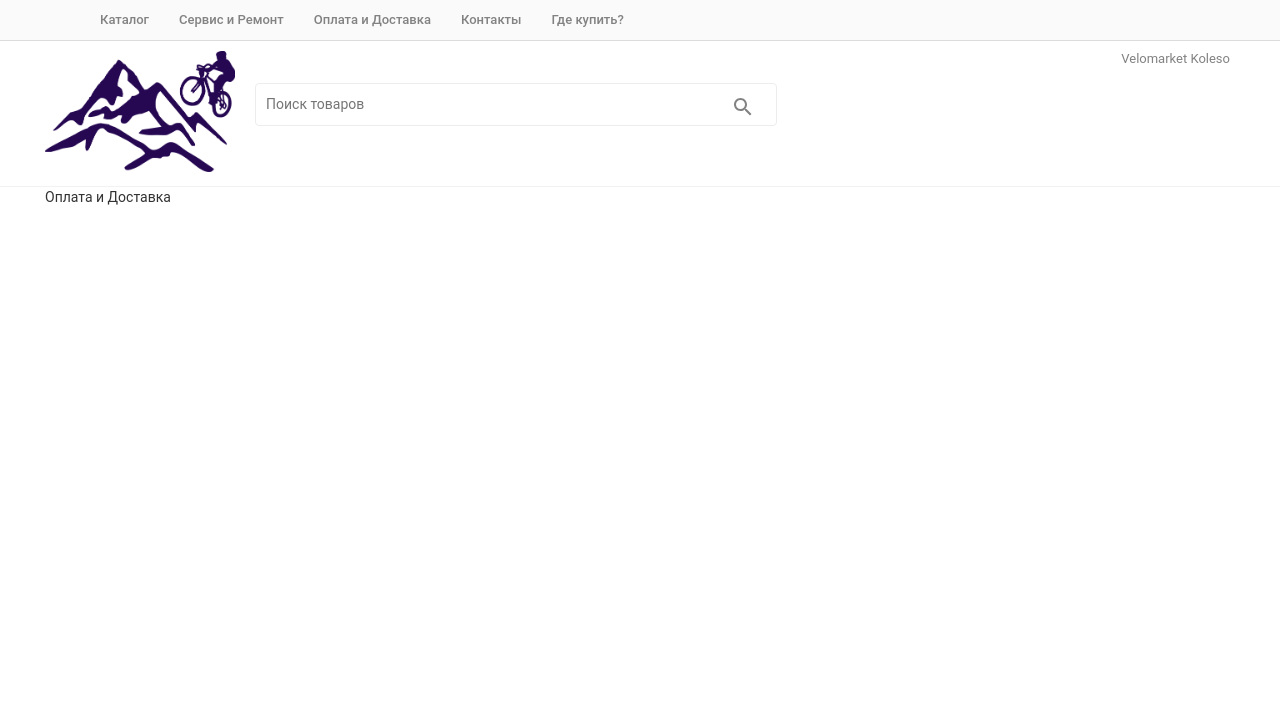
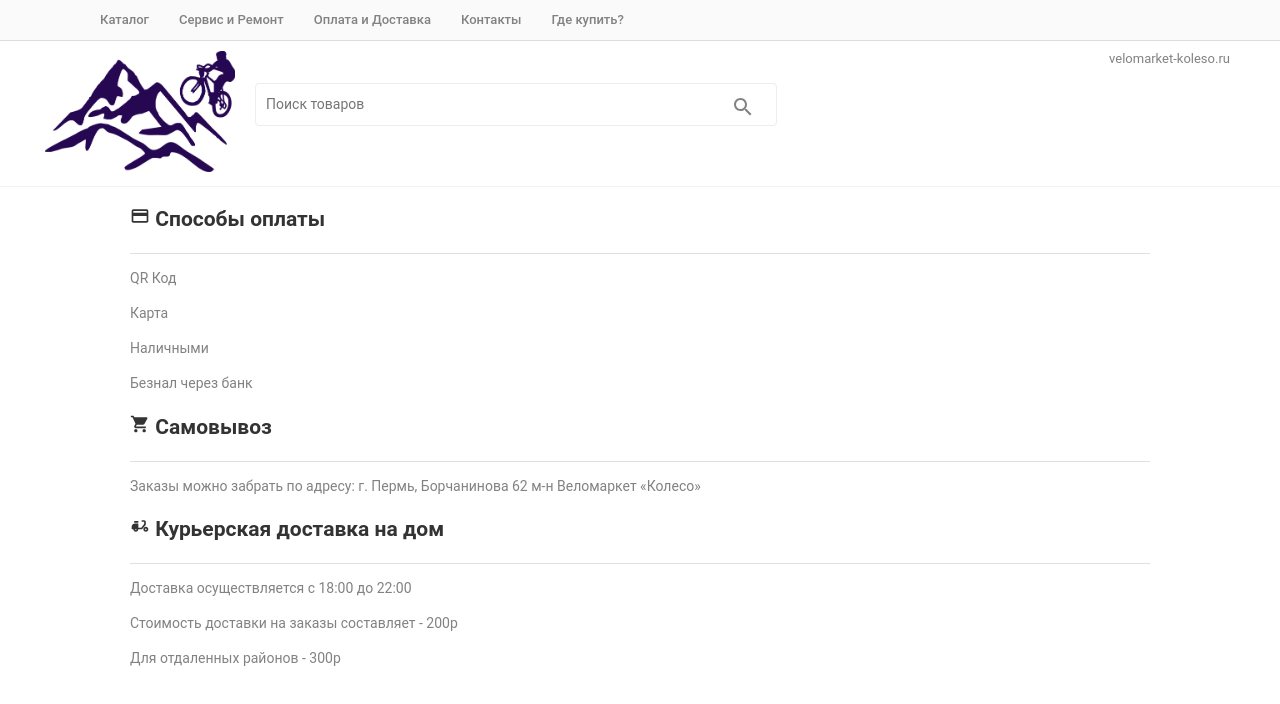
Before and after one commit to velheorr/velomarket, a React (Create React App) app: page /delivery in a window 1280 px wide. Shown: the top 704 px of the page. Built offline with nearby package versions, Linux system fonts and the light colour scheme.

Commit message:
All pages tpl

```diff
--- a/src/App.css
+++ b/src/App.css
@@ -98,5 +98,6 @@
 }
 
 .mainBody {
-    padding: 0 45px;
+    /*padding: 0 45px;*/
+    padding: 0 130px;
 }
--- a/src/pages/Catalog/Catalog.jsx
+++ b/src/pages/Catalog/Catalog.jsx
@@ -1,9 +1,15 @@
 import React from 'react';
+import s from "../Contacts/Contacts.module.css";
+import ShoppingCartIcon from '@mui/icons-material/ShoppingCart';
+import Divider from "@mui/material/Divider";
 
 const Catalog = () => {
     return (
-        <div>
-            Каталог
+        <div className={`${s.grey_txt}`}>
+            <h2><ShoppingCartIcon fontSize="small"/> Каталог</h2>
+            <Divider/>
+
+
         </div>
     );
 };
--- /dev/null
+++ b/src/pages/Catalog/Catalog.module.css
@@ -0,0 +1,3 @@
+.grey_txt p {
+    color: #828282;
+}
--- a/src/pages/Contacts/Contacts.jsx
+++ b/src/pages/Contacts/Contacts.jsx
@@ -8,7 +8,7 @@ import map from './img/map.jpg'
 
 const Contacts = () => {
     return (
-        <div className={`${s.grey_txt} ${s.pagePadding}`}>
+        <div className={`${s.grey_txt}`}>
             <h2><ContactsIcon fontSize="small"/> Контакты</h2>
             <Divider/>
             <p>г. Пермь Борчанинова 62 Веломаркет «Колесо»</p>
--- a/src/pages/Contacts/Contacts.module.css
+++ b/src/pages/Contacts/Contacts.module.css
@@ -2,6 +2,7 @@
     color: #828282;
 }
 
+/*
 .pagePadding {
     padding: 0 130px;
-}
+}*/
--- a/src/pages/Delivery/Delivery.jsx
+++ b/src/pages/Delivery/Delivery.jsx
@@ -1,11 +1,32 @@
 import React from 'react';
+import s from "./Delivery.module.css";
+import DeliveryDiningIcon from '@mui/icons-material/DeliveryDining';
+import ShoppingCartIcon from '@mui/icons-material/ShoppingCart';
+import Divider from "@mui/material/Divider";
+import PaymentIcon from '@mui/icons-material/Payment';
 
 const Delivery = () => {
     return (
-        <div>
-            Оплата и Доставка
+        <div className={`${s.grey_txt}`}>
+            <h2><PaymentIcon fontSize="small"/> Способы оплаты</h2>
+            <Divider/>
+            <p>QR Код</p>
+            <p>Карта</p>
+            <p>Наличными</p>
+            <p>Безнал через банк</p>
+
+            <h2><ShoppingCartIcon fontSize="small"/> Самовывоз</h2>
+            <Divider/>
+            <p>Заказы можно забрать по адресу: г. Пермь, Борчанинова 62 м-н Веломаркет «Колесо»</p>
+            <p></p>
+            <h2><DeliveryDiningIcon fontSize="small"/> Курьерская доставка на дом</h2>
+            <Divider/>
+            <p>Доставка осуществляется с 18:00 до 22:00</p>
+            <p>Стоимость доставки на заказы составляет -  200р</p>
+            <p>Для отдаленных районов - 300р</p>
         </div>
-    );
+)
+    ;
 };
 
 export default Delivery;
--- a/src/pages/Delivery/Delivery.module.css
+++ b/src/pages/Delivery/Delivery.module.css
@@ -0,0 +1,7 @@
+/*.pagePadding {
+    padding: 0 130px;
+}*/
+
+.grey_txt p {
+    color: #828282;
+}
--- a/src/pages/Header/Header.jsx
+++ b/src/pages/Header/Header.jsx
@@ -26,7 +26,7 @@ const Header = () => {
                         <div className="search"><SearchIcon/></div>
                     </div>
                 </div>
-                <div className='headerInfo'>Velomarket Koleso</div>
+                <div className='headerInfo'>velomarket-koleso.ru</div>
             </div>
         </div>
     );
--- a/src/pages/Repair/Repair.jsx
+++ b/src/pages/Repair/Repair.jsx
@@ -1,9 +1,14 @@
 import React from 'react';
+import s from "../Contacts/Contacts.module.css";
+import HomeRepairServiceIcon from '@mui/icons-material/HomeRepairService';
+import Divider from "@mui/material/Divider";
 
 const Repair = () => {
     return (
-        <div>
-            Сервис и Ремонт
+        <div className={`${s.grey_txt}`}>
+            <h2><HomeRepairServiceIcon fontSize="small"/> Сервис и Ремонт</h2>
+            <Divider/>
+            <p>Прайс</p>
         </div>
     );
 };
--- /dev/null
+++ b/src/pages/Repair/Repair.module.css
@@ -0,0 +1,3 @@
+.grey_txt p {
+    color: #828282;
+}
```
